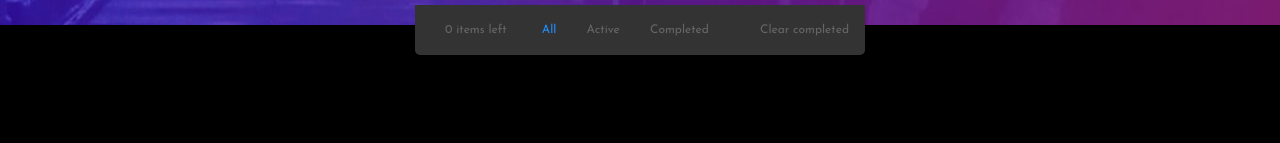
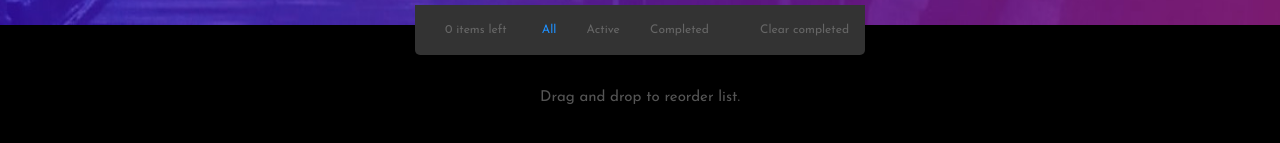
Before and after one commit to PeshwariNaan/frontend-mentor-todo-list, a React (Vite) app: page / in a window 1280 px wide. Shown: the part 325-468 px from the top of the page. Built offline with nearby package versions, Linux system fonts and the light colour scheme.

Commit message:
added footer component.

```diff
--- /dev/null
+++ b/src/components/footer/footer.jsx
@@ -0,0 +1,12 @@
+import React from 'react'
+import {FooterContainer} from './footer.styles'
+
+const Footer = () => {
+  return (
+    <FooterContainer>
+        <p>Drag and drop to reorder list.</p>
+    </FooterContainer>
+  )
+}
+
+export default Footer
--- /dev/null
+++ b/src/components/footer/footer.styles.jsx
@@ -0,0 +1,22 @@
+import styled from "styled-components";
+
+export const FooterContainer = styled.div`
+    display: block;
+    margin-top: 2rem;
+    width: 45rem;
+    height: 4rem;
+    @media (max-width: 600px) {
+            margin: 8rem;
+        }
+
+    p {
+        //font-family: 'Josefin Sans', sans-serif;
+        font-size: 1.5rem;
+        color: #555;
+        text-align: center;
+
+        /* @media (max-width: 600px) {
+            font-size: 1.25rem;
+        } */
+    }
+`
--- a/src/components/header/header.component.jsx
+++ b/src/components/header/header.component.jsx
@@ -1,8 +1,6 @@
 import { useContext } from 'react';
 import { ThemeContext } from '../../contexts/theme.context';
 import { HeaderContainer, IconContainer, Title, IconImage } from './header.styles';
-import { ReactComponent as Moon } from '../../assets/icon-moon.svg';
-import { ReactComponent as Sun } from '../../assets/icon-sun.svg';
 import sun from '../../assets/icon-sun.svg'
 import moon from '../../assets/icon-moon.svg'
 import { actiontypes } from '../../contexts/theme.context';
--- a/src/components/layout/layout.component.jsx
+++ b/src/components/layout/layout.component.jsx
@@ -4,6 +4,7 @@ import Header from '../header/header.component';
 import TaskInput from '../input/input.component';
 import TaskList from '../task-list/task-list.component';
 import TaskBar from '../task-bar/taskbar.component';
+import Footer from '../footer/footer';
 import { TodoContext } from '../../contexts/todos.context';
 
 const Layout = () => {
@@ -29,6 +30,7 @@ const Layout = () => {
       <TaskInput />
       <TaskList todoList={todos} filter={filter} />
       <TaskBar onFilterChange={onFilterChangeHandler} filter={filter}/>
+      <Footer />
     </MainContainer>
   );
 };
--- a/src/components/task-item/task-item.styles.jsx
+++ b/src/components/task-item/task-item.styles.jsx
@@ -1,5 +1,4 @@
 import styled from 'styled-components';
-import check from '../../assets/icon-check.svg';
 
 export const TaskContainer = styled.div`
   display: flex;
@@ -25,7 +24,7 @@ export const TaskText = styled.p`
   height: 5rem;
   width: 100%;
   color: ${(props) => (props.isDark ? 'white' : 'black')};
-  font-family: 'Josefin Sans', sans-serif;
+  //font-family: 'Josefin Sans', sans-serif;
   font-size: 1.75rem;
   padding-left: 2rem;
 
```
